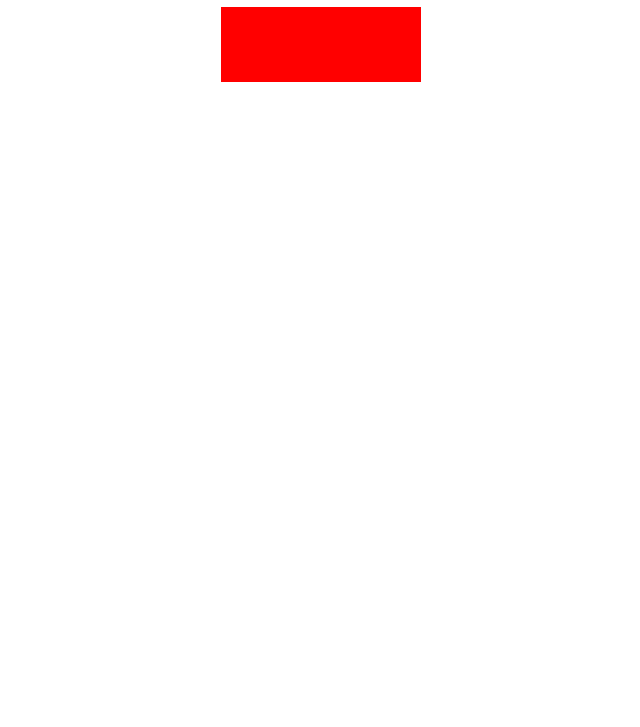
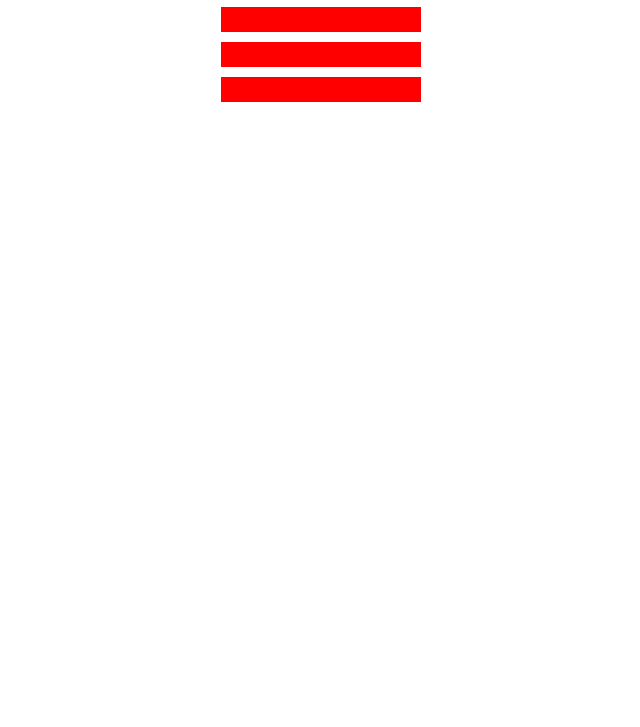
Before and after one commit to deelay0/colored-markers, a plain HTML site: page index.html in a window 1280 px wide. Shown: the part 73-800 px from the top of the page, without its empty margins (319-959 px from the left). Drawn offline with Linux system fonts and the light colour scheme.

Commit message:
Added top-bottom margin to markers

```diff
--- a/styles.css
+++ b/styles.css
@@ -4,7 +4,7 @@ h1 {
 
 .marker {
     background-color: rgb(255, 0, 0);
-    margin: auto;
+    margin: 10px auto;
     height: 25px;
     width: 200px;
 }
```
